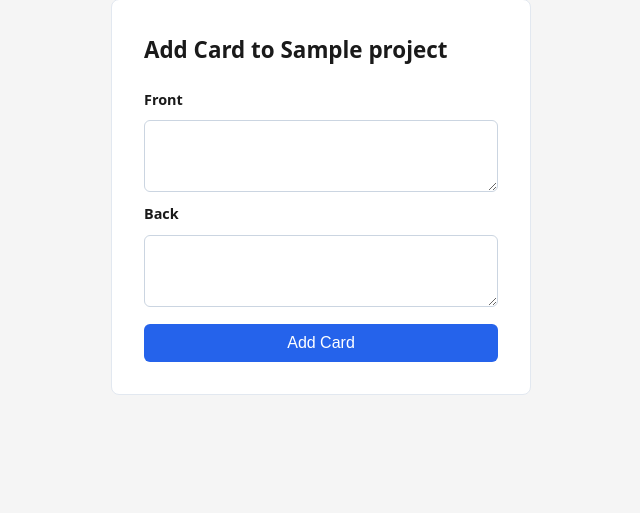
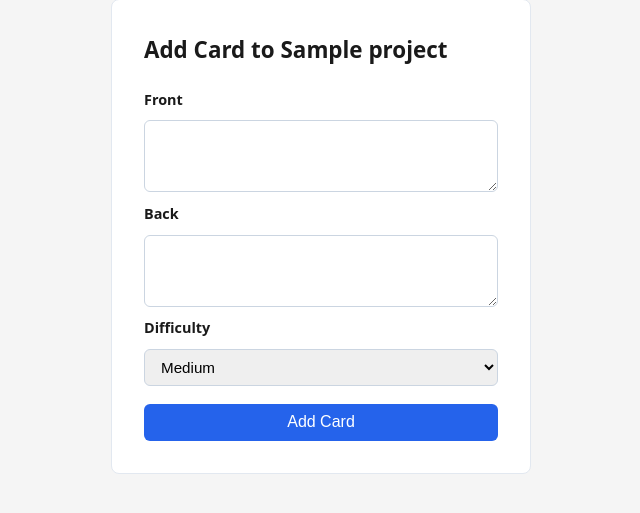
Before and after one commit to saarapasonen/flashcard-app, a Flask app: page /projects/1/cards/create in a window 1280 px wide. Shown: the part 89-602 px from the top of the page, without its empty margins (319-959 px from the left). Run offline with Flask 3, Linux system fonts and the light colour scheme; the visitor is signed in with stand-in values (Sample User, id 1); tables that the repository leaves empty hold one stand-in row (values such as "Sample post").

Commit message:
add difficulty tag to flashcards

```diff
--- a/routes/flashcards.py
+++ b/routes/flashcards.py
@@ -29,6 +29,9 @@ def create_card(project_id):
     if request.method == "POST":
         front = request.form.get("front", "").strip()
         back = request.form.get("back", "").strip()
+        difficulty = request.form.get("difficulty", "medium")
+        if difficulty not in ("easy", "medium", "hard"):
+            difficulty = "medium"
 
         if not front or not back:
             flash("Both front and back are required.", "error")
@@ -36,7 +39,7 @@ def create_card(project_id):
                 "flashcards/create.html", project=project
             )
 
-        flashcards_repo.create(project_id, front, back)
+        flashcards_repo.create(project_id, front, back, difficulty)
         flash("Flashcard added.", "success")
         return redirect(
             url_for(
@@ -65,6 +68,9 @@ def edit_card(project_id, card_id):
     if request.method == "POST":
         front = request.form.get("front", "").strip()
         back = request.form.get("back", "").strip()
+        difficulty = request.form.get("difficulty", "medium")
+        if difficulty not in ("easy", "medium", "hard"):
+            difficulty = "medium"
 
         if not front or not back:
             flash("Both front and back are required.", "error")
@@ -74,7 +80,7 @@ def edit_card(project_id, card_id):
                 card=card,
             )
 
-        flashcards_repo.update(card_id, front, back)
+        flashcards_repo.update(card_id, front, back, difficulty)
         flash("Flashcard updated.", "success")
         return redirect(
             url_for(
--- a/schema.sql
+++ b/schema.sql
@@ -15,7 +15,9 @@ CREATE TABLE IF NOT EXISTS flashcards (
     id         INTEGER PRIMARY KEY AUTOINCREMENT,
     project_id INTEGER NOT NULL REFERENCES projects(id),
     front      TEXT NOT NULL,
-    back       TEXT NOT NULL
+    back       TEXT NOT NULL,
+    difficulty TEXT NOT NULL DEFAULT 'medium'
+        CHECK (difficulty IN ('easy', 'medium', 'hard'))
 );
 
 CREATE INDEX IF NOT EXISTS idx_projects_user_id
--- a/static/style.css
+++ b/static/style.css
@@ -258,7 +258,8 @@ a:hover {
 }
 
 .form-page input,
-.form-page textarea {
+.form-page textarea,
+.form-page select {
     padding: 0.5rem 0.75rem;
     border: 1px solid #cbd5e1;
     border-radius: 6px;
@@ -286,6 +287,30 @@ a:hover {
     font-size: 0.9rem;
 }
 
+/* ── Badges ────────────────────────────────────────── */
+.badge {
+    display: inline-block;
+    padding: 0.15rem 0.5rem;
+    border-radius: 4px;
+    font-size: 0.8rem;
+    font-weight: 600;
+}
+
+.badge-easy {
+    background: #dcfce7;
+    color: #166534;
+}
+
+.badge-medium {
+    background: #fef9c3;
+    color: #854d0e;
+}
+
+.badge-hard {
+    background: #fee2e2;
+    color: #991b1b;
+}
+
 /* ── Empty state ────────────────────────────────────── */
 .empty {
     color: #64748b;
--- a/templates/flashcards/create.html
+++ b/templates/flashcards/create.html
@@ -10,6 +10,12 @@
         <textarea id="front" name="front" rows="3" required></textarea>
         <label for="back">Back</label>
         <textarea id="back" name="back" rows="3" required></textarea>
+        <label for="difficulty">Difficulty</label>
+        <select id="difficulty" name="difficulty">
+            <option value="easy">Easy</option>
+            <option value="medium" selected>Medium</option>
+            <option value="hard">Hard</option>
+        </select>
         <button type="submit">Add Card</button>
     </form>
 </div>
--- a/templates/projects/view.html
+++ b/templates/projects/view.html
@@ -34,6 +34,7 @@
             <tr>
                 <th>Front</th>
                 <th>Back</th>
+                <th>Difficulty</th>
                 <th>Actions</th>
             </tr>
         </thead>
@@ -42,6 +43,11 @@
                 <tr>
                     <td>{{ c['front'] }}</td>
                     <td>{{ c['back'] }}</td>
+                    <td>
+                        <span class="badge badge-{{ c['difficulty'] }}">
+                            {{ c['difficulty']|capitalize }}
+                        </span>
+                    </td>
                     <td class="actions">
                         <a href="{{ url_for('flashcards.edit_card',
                                             project_id=project['id'],
```
Also changed, not shown: repositories/flashcards_repo.py (+12 -8 lines), templates/flashcards/edit.html (+12 -0 lines).
